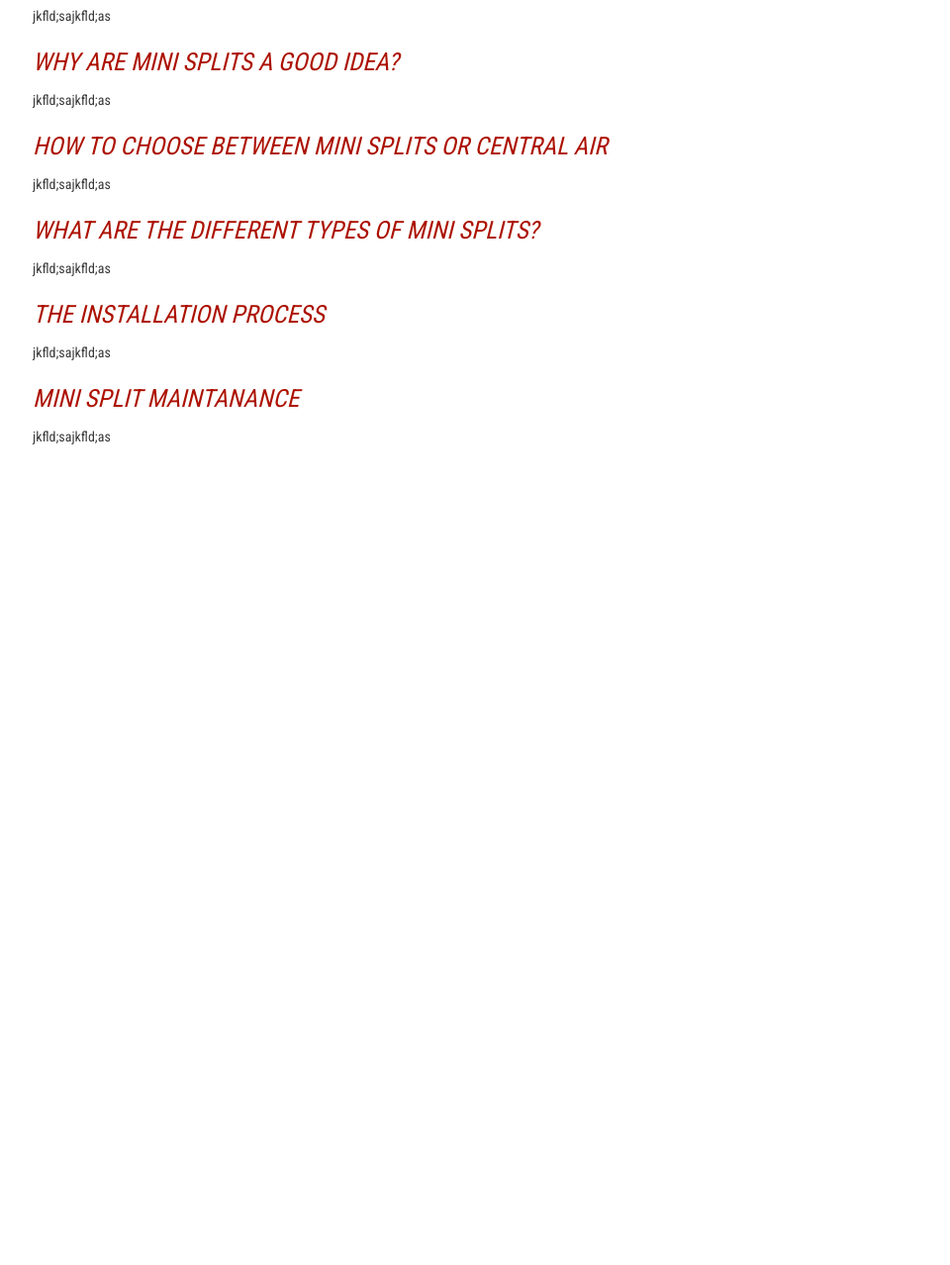
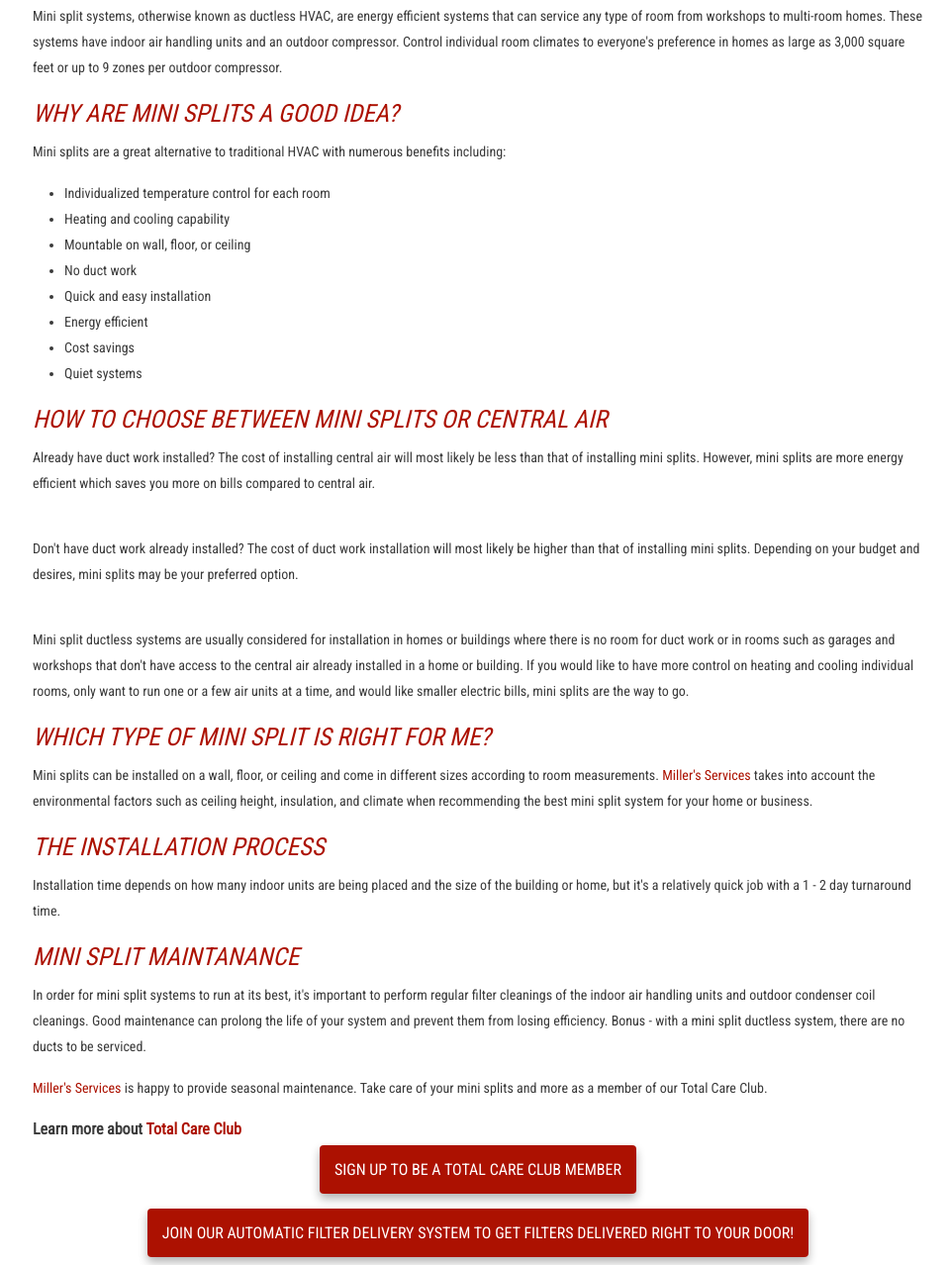
Before and after one commit to ashr09/Mock-Up, a plain HTML site: page index.html in a window 1280 px wide. Shown: the part 550-1828 px from the top of the page at 99% size, without its empty margins (157-1117 px from the left). Before the commit the page ends 1024 px from the top, so only its background shows below. Drawn offline with nearby package versions, Linux system fonts and the light colour scheme.

Commit message:
Content and CSS styling

```diff
--- a/index.html
+++ b/index.html
@@ -5,11 +5,6 @@
     <meta http-equiv="X-UA-Compatible" content="IE=edge">
     <meta name="viewport" content="width=device-width, initial-scale=1.0">
     <title>Mini Splits</title>
-
-    <meta
-      name=" /////////////////////////////////////// "
-      content=" ////////////////////////////////////////////// "
-    />
 
     <link
       href="https://cdn.jsdelivr.net/npm/bootstrap@5.1.3/dist/css/bootstrap.min.css"
@@ -46,33 +41,47 @@ Open 24/7, 365 Days for Emergency Service, CALL NOW!
 </p></span>
 </div>
 
-
-
-
  <hr>
 <div><img src="images/mini-splits.png" class="center"</img></div>
 
+<h2>Mini Splits</h2>
+<p class="paragraph-content">Mini split systems, otherwise known as ductless HVAC, are energy efficient systems that can service any type of room from workshops to multi-room homes. These systems have indoor air handling units and an outdoor compressor. Control individual room climates to everyone's preference in homes as large as 3,000 square feet or up to 9 zones per outdoor compressor.</p>
+<h3>WHY ARE MINI SPLITS A GOOD IDEA?</h3>
+<p class="paragraph-content">Mini splits are a great alternative to traditional HVAC with numerous benefits including:
+   <ul class="paragraph-content">
+        <li>Individualized temperature control for each room</li>
+        <li>Heating and cooling capability</li>
+        <li>Mountable on wall, floor, or ceiling</li>
+        <li>No duct work</li>
+        <li>Quick and easy installation</li>
+        <li>Energy efficient</li>
+        <li>Cost savings</li>
+        <li>Quiet systems</li>
+    </ul>
+</p>
+<h3>HOW TO CHOOSE BETWEEN MINI SPLITS OR CENTRAL AIR</h3>
+<p class="paragraph-content">Already have duct work installed? The cost of installing central air will most likely be less than that of installing mini splits. However, mini splits are more energy efficient which saves you more on bills compared to central air.
+    <div><br/></div>
+    <p class="paragraph-content">Don't have duct work already installed? The cost of duct work installation will most likely be higher than that of installing mini splits. Depending on your budget and desires, mini splits may be your preferred option.</p>
+<div><br/></div>
+<p class="paragraph-content">Mini split ductless systems are usually considered for installation in homes or buildings where there is no room for duct work or in rooms such as garages and workshops that don't have access to the central air already installed in a home or building. If you would like to have more control on heating and cooling individual rooms, only want to run one or a few air units at a time, and would like smaller electric bills, mini splits are the way to go.</p>
+</p>
+<h3>WHICH TYPE OF MINI SPLIT IS RIGHT FOR ME?</h3>
+<p class="paragraph-content">Mini splits can be installed on a wall, floor, or ceiling and come in different sizes according to room measurements. <span style="color: #ac1101;">Miller's Services</span> takes into account the environmental factors such as ceiling height, insulation, and climate when recommending the best mini split system for your home or business.</p>
+<h3>THE INSTALLATION PROCESS</h3>
+<p class="paragraph-content">Installation time depends on how many indoor units are being placed and the size of the building or home, but it's a relatively quick job with a 1 - 2 day turnaround time. </p>
+<h3>MINI SPLIT MAINTANANCE</h3>
+<p class="paragraph-content">In order for mini split systems to run at its best, it's important to perform regular filter cleanings of the indoor air handling units and outdoor condenser coil cleanings. Good maintenance can prolong the life of your system and prevent them from losing efficiency. Bonus - with a mini split ductless system, there are no ducts to be serviced.
 
+</p>
+<p class="paragraph-content"><span style="color: #ac1101;">Miller's Services</span> is happy to provide seasonal maintenance. Take care of your mini splits and more as a member of our Total Care Club.
 
+</p>
+<strong><p class="paragraph-content-bold">Learn more about </span><span style="color: #ac1101;">Total Care Club</span></p></strong>
 
-
-
-
-
-<h2>Mini Splits</h2>
-<p class="paragraph-content">jkfld;sajkfld;as</p>
-<h3>WHY ARE MINI SPLITS A GOOD IDEA?</h3>
-<p class="paragraph-content">jkfld;sajkfld;as</p>
-<h3>HOW TO CHOOSE BETWEEN MINI SPLITS OR CENTRAL AIR</h3>
-<p class="paragraph-content">jkfld;sajkfld;as</p>
-<h3>WHAT ARE THE DIFFERENT TYPES OF MINI SPLITS?</h3>
-<p class="paragraph-content">jkfld;sajkfld;as</p>
-<h3>THE INSTALLATION PROCESS</h3>
-<p class="paragraph-content">jkfld;sajkfld;as</p>
-<h3>MINI SPLIT MAINTANANCE</h3>
-<p class="paragraph-content">jkfld;sajkfld;as</p>
-
-
+<div style="text-align: center;"><p><a href="https://www.millers-va.com/total-care-club/" class="button-total-care" target="_blank">SIGN UP TO BE A TOTAL CARE CLUB MEMBER</a></p></div>
+<br>
+<div style="text-align: center;"><p><a href="https://www.millers-va.com/automatic-filter-delivery/" class="button-total-care" target="_blank">JOIN OUR AUTOMATIC FILTER DELIVERY SYSTEM TO GET FILTERS DELIVERED RIGHT TO YOUR DOOR!</a></p></div>
 
 </body>
 </html>
--- a/src/style.css
+++ b/src/style.css
@@ -60,6 +60,13 @@ h3 {
   color: var(--paragraph-color);
 }
 
+.paragraph-content-bold {
+  font-size: 16px;
+  font-weight: 700;
+  line-height: 26px;
+  color: var(--paragraph-color);
+}
+
 .center {
   display: block;
   margin-left: auto;
@@ -67,3 +74,15 @@ h3 {
   margin-bottom: 14px;
   width: 100%;
 }
+
+.button-total-care {
+  justify-content: space-evenly;
+  width: 50%;
+  background: var(--secondary-color);
+  box-shadow: var(--box-shadow);
+  color: white;
+  border-radius: 4px;
+  padding: 15px;
+  text-transform: capitalize;
+  text-decoration: none;
+}
```
